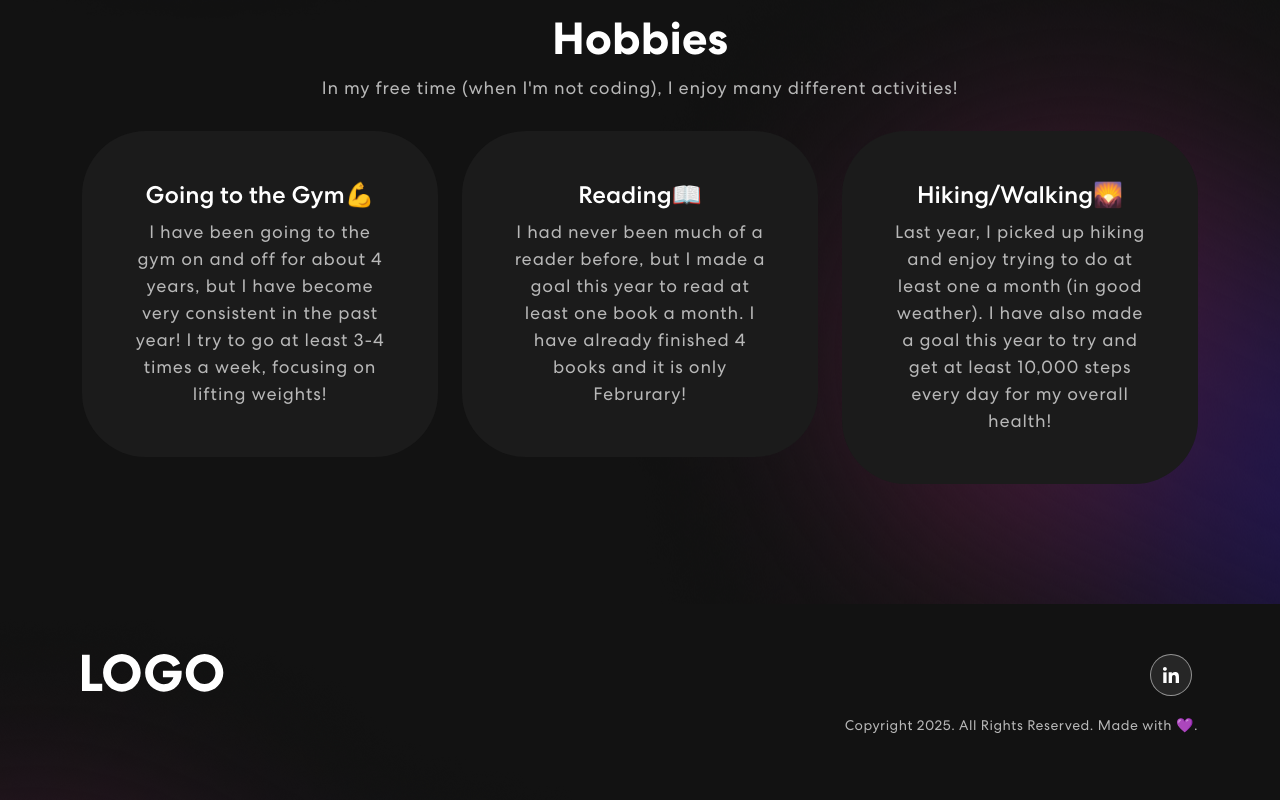
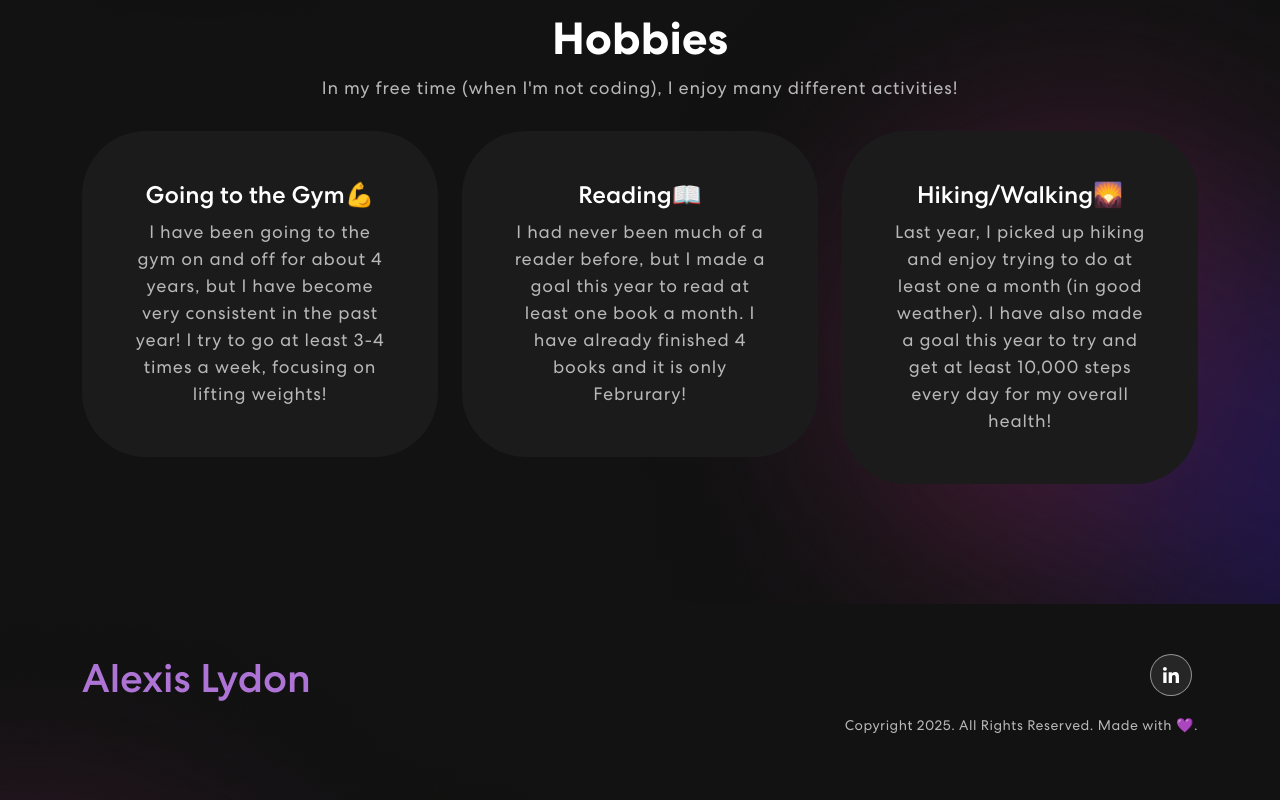
Before and after one commit to alexisbl14/personal-portfolio, a React (Vite) app: page / in a window 1280 px wide. Shown: the part 3776-4576 px from the top of the page. Built offline with nearby package versions, Linux system fonts and the light colour scheme.

Commit message:
took out placeholder logo

```diff
--- a/src/App.css
+++ b/src/App.css
@@ -724,3 +724,7 @@ nav.navbar .navbar-toggler-icon[aria-expanded="true"] nav.navbar .navbar-toggler
   letter-spacing: 0.5px;
   margin-top: 20px;
 }
+
+footer h1 {
+  color: #ae74d5;
+}
--- a/src/components/Footer.tsx
+++ b/src/components/Footer.tsx
@@ -9,11 +9,11 @@ export const Footer = () => {
             <Container>
                 <Row className="align-item-center">
                     <Col sm={6}>
-                        <img src={logo} alt="Logo"/>
+                        <h1>Alexis Lydon</h1>
                     </Col>
                     <Col sm={6} className="text-center text-sm-end">
                         <div className="social-icon">
-                            <a href="https://www.linkedin.com/in/alexis-lydon-477498223"><img src={navIcon}/></a>
+                            <a href="https://www.linkedin.com/in/alexis-lydon-477498223"><img src={navIcon} /></a>
                         </div>
                         <p>Copyright 2025. All Rights Reserved. Made with 💜.</p>
                     </Col>
```
